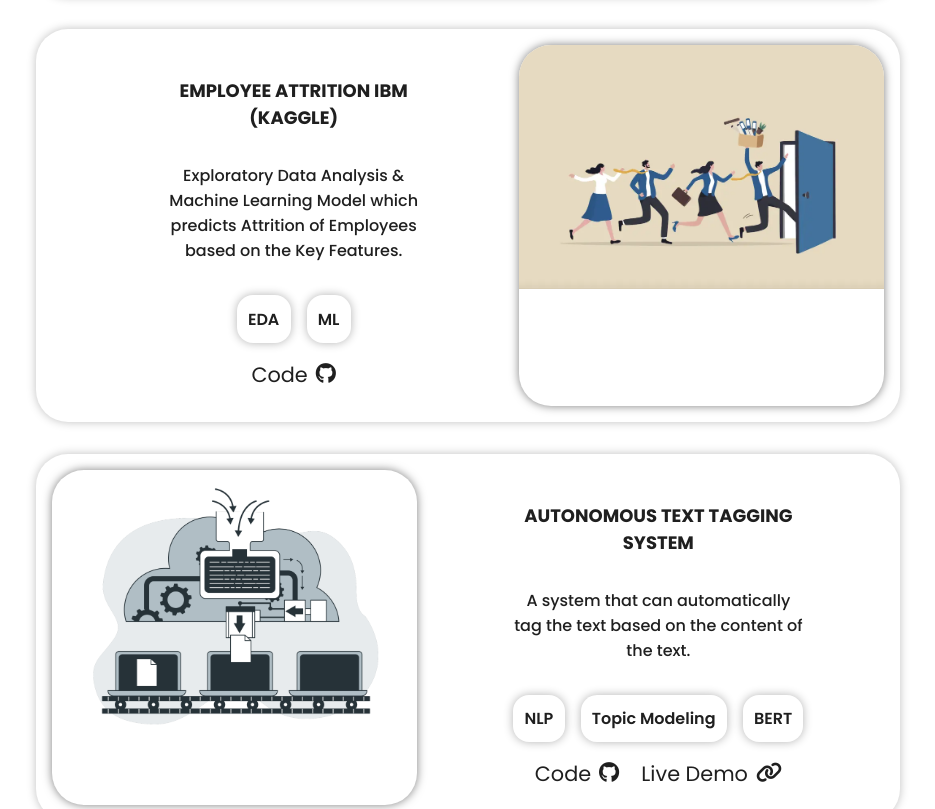
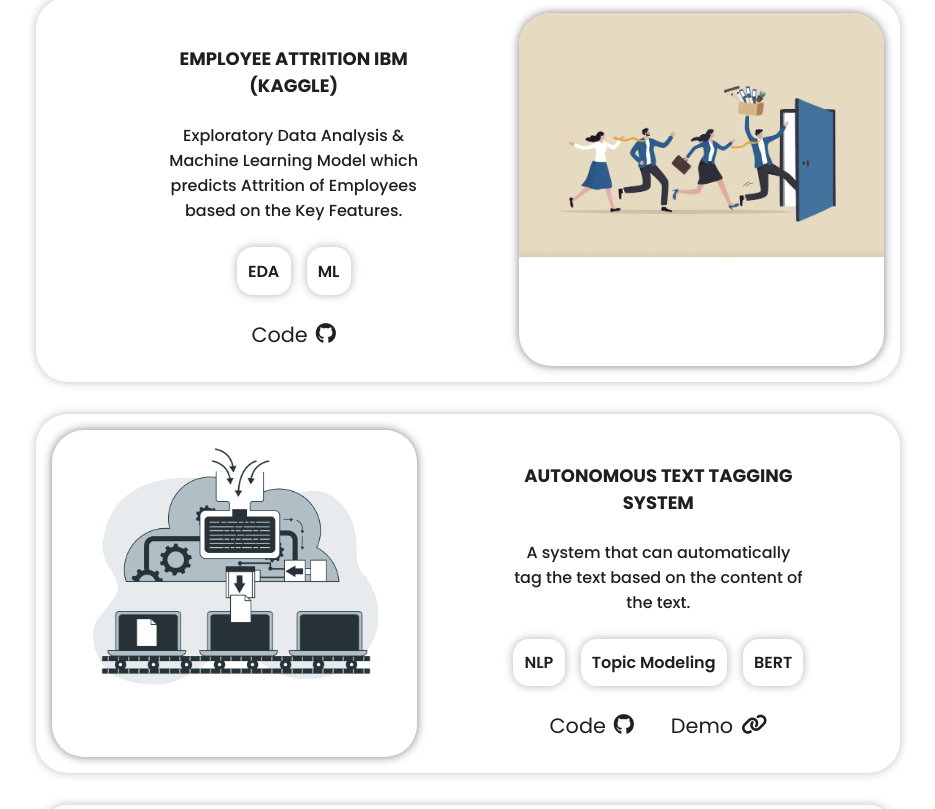
Before and after one commit to Harsh502s/Harsh502s.github.io, a plain HTML site: page index.html in a window 1280 px wide. Shown: the part 2719-3528 px from the top of the page, without its empty margins (172-1107 px from the left). Drawn offline with nearby package versions, Linux system fonts and the light colour scheme; no server answers.

Commit message:
Update links and margins in index.html and styles.css

```diff
--- a/index.html
+++ b/index.html
@@ -201,7 +201,7 @@
                                 </div>
                                 <div class="links">
                                     <a target="_blank" href="https://github.com/Harsh502s/Autonomous-Text-Tagging-System" rel="noreferrer">Code<i class="fab fa-github"></i></a>
-                                    <a target="_blank" href="https://huggingface.co/spaces/Harsh502s/Autonomous_Text_Tagging_App" rel="noreferrer">Live Demo<i class="fa fa-link"></i></a>
+                                    <a target="_blank" href="https://huggingface.co/spaces/Harsh502s/Autonomous_Text_Tagging_App" rel="noreferrer">Demo<i class="fa fa-link"></i></a>
                                 </div>
                             </div>
                         </div>
--- a/styles.css
+++ b/styles.css
@@ -420,8 +420,7 @@
   text-align: center;
   font-weight: 500;
   font-size: medium;
-  margin-top: 1rem;
-  margin-bottom: 1rem;
+  margin-top: 0.5rem;
 }
 
 .stack {
@@ -432,6 +431,8 @@
   width: 100%;
   text-align: center;
   gap: 1rem;
+  margin-top: 1rem;
+  margin-bottom: 1.5rem;
 }
 
 .stack p {
```
